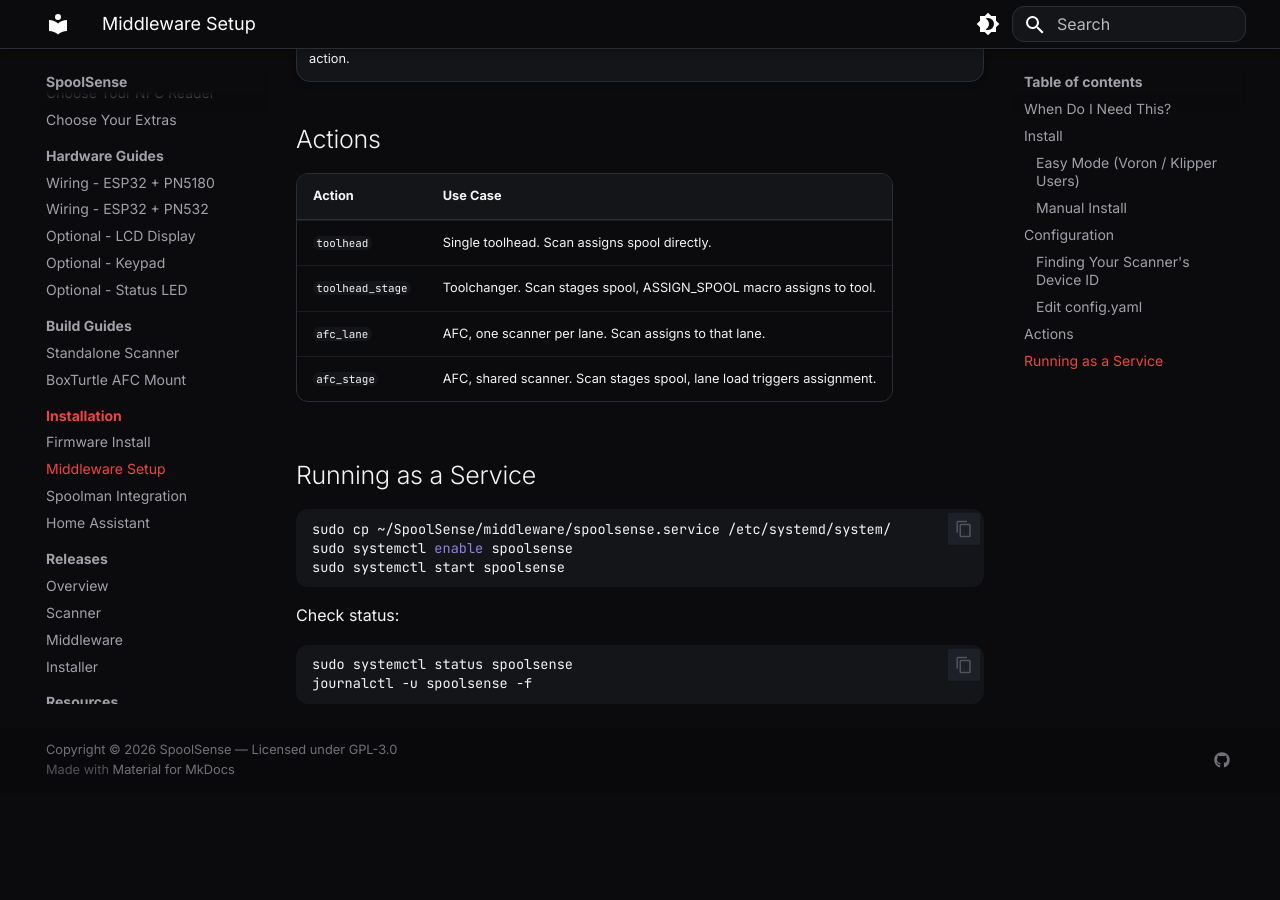
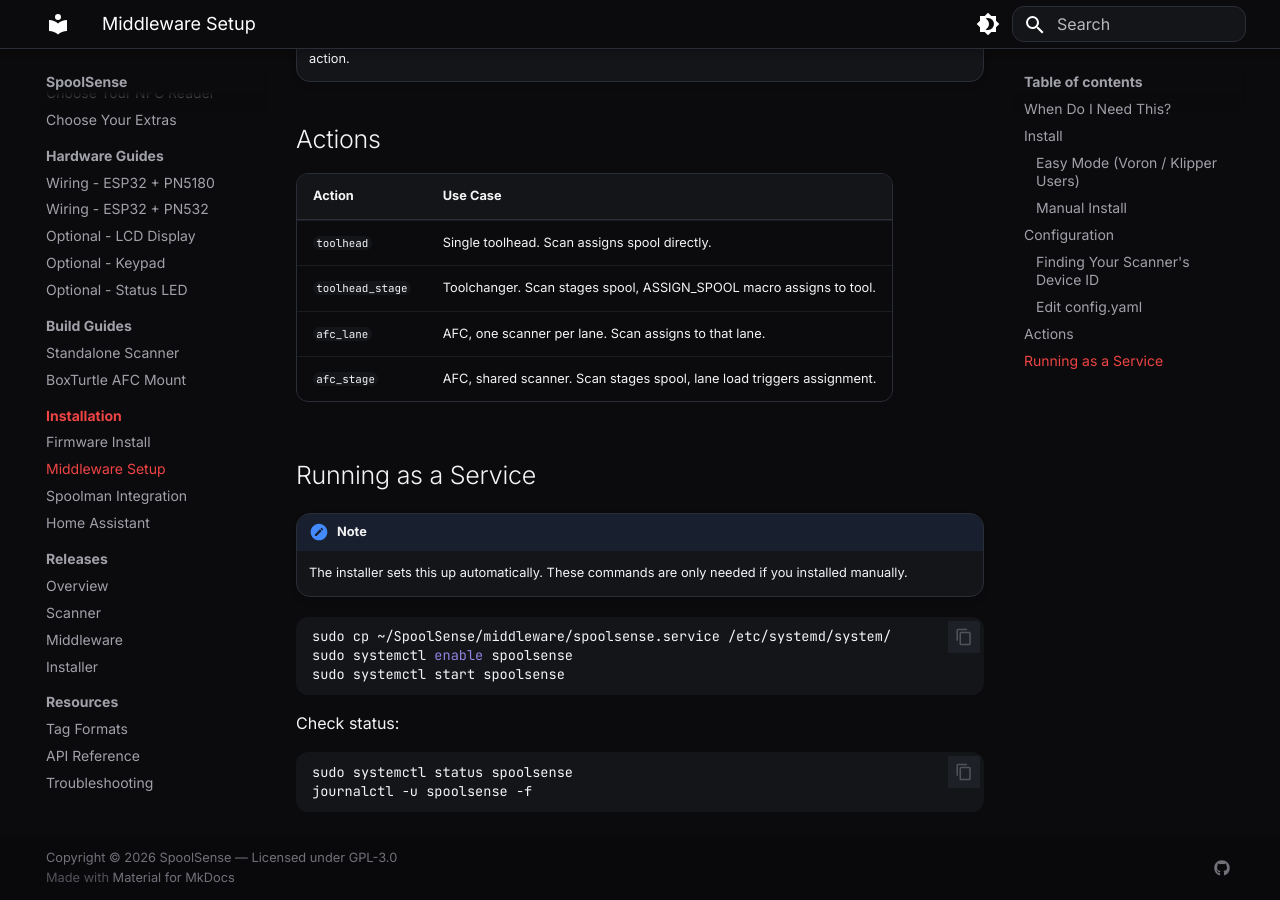
Before and after one commit to SpoolSense/spoolsense.org, an MkDocs documentation site: the page built from docs/installation/middleware.md, in a window 1280 px wide and 900 px high, scrolled down 2207 px. Built offline with MkDocs 1.6.1 and Material for MkDocs 9.7.7, drawn with Linux system fonts in a browser that asks for light colours; before the commit the page ends 3000 px from its top, so only the background shows below that.

Commit message:
docs: note that installer sets up systemd service automatically

````diff
--- a/docs/installation/middleware.md
+++ b/docs/installation/middleware.md
@@ -92,6 +92,9 @@ scanners:
 
 ## Running as a Service
 
+!!! note
+    The installer sets this up automatically. These commands are only needed if you installed manually.
+
 ```bash
 sudo cp ~/SpoolSense/middleware/spoolsense.service /etc/systemd/system/
 sudo systemctl enable spoolsense
````
